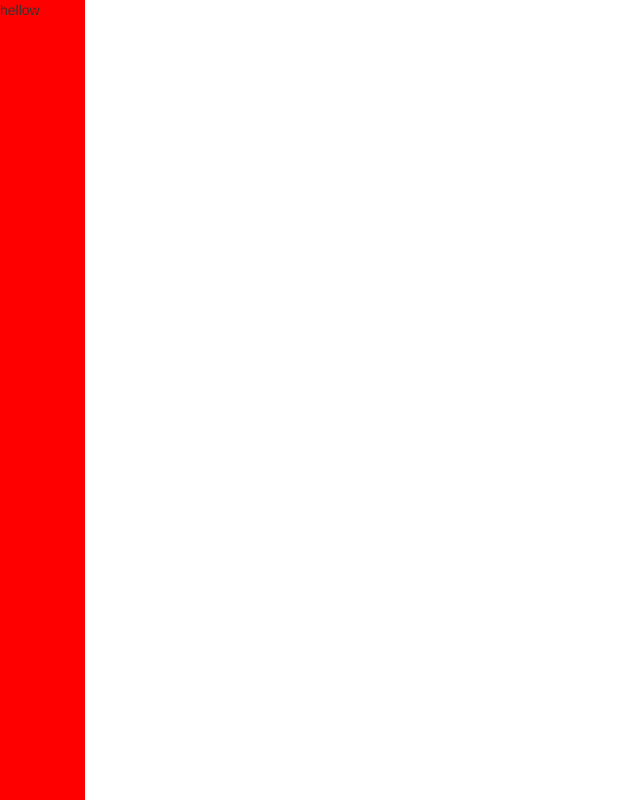
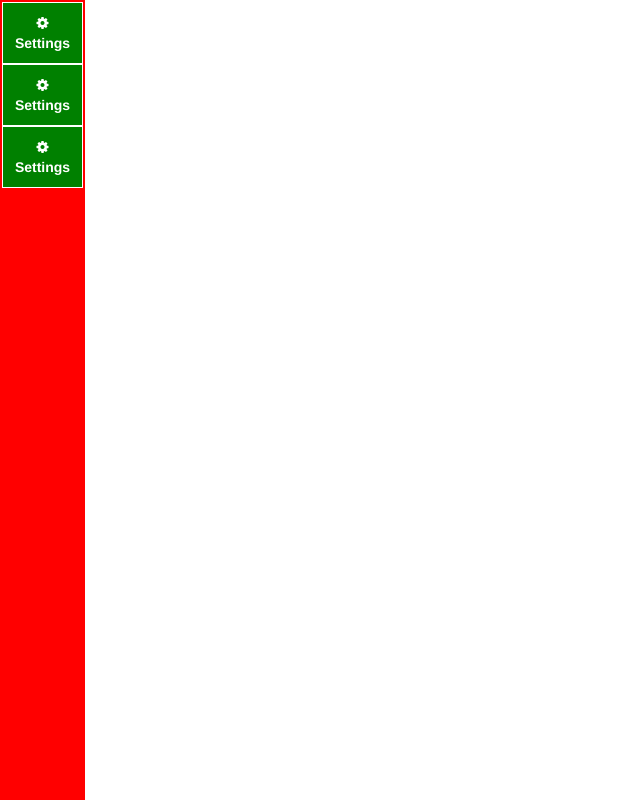
Before and after one commit to sajibremix/PHP-Section, a PHP site: page /pulse-funnel/left_screen_hover_show_menu.php in a window 1280 px wide. Shown: the whole page, without its empty margins (0-640 px from the left). Run offline with PHP 8.4, Linux system fonts and the light colour scheme; some libraries are stand-ins or nearby versions.

Commit message:
left screen hover show menut finilize

```diff
--- a/left_screen_hover_show_menu.php
+++ b/left_screen_hover_show_menu.php
@@ -5,6 +5,7 @@
   <meta charset="utf-8">
   <meta name="viewport" content="width=device-width, initial-scale=1">
   <link rel="stylesheet" href="https://maxcdn.bootstrapcdn.com/bootstrap/3.4.0/css/bootstrap.min.css">
+  <link href="http://localhost/pulse-funnel/files/assets/global/plugins/font-awesome/css/font-awesome.min.css" rel="stylesheet" type="text/css" />
   <script src="https://ajax.googleapis.com/ajax/libs/jquery/3.3.1/jquery.min.js"></script>
   <script src="https://maxcdn.bootstrapcdn.com/bootstrap/3.4.0/js/bootstrap.min.js"></script>
 </head>
@@ -21,18 +22,41 @@
         top: 0;
         bottom: 0;
         overflow: hidden;
+        text-align: center;
         width: 0;
         background-color: red;
     }
     .side_floating_menu_panel.active{
         width: 85px;
+        padding: 2px;
+    }
+    .side_floating_menu_panel .single_menu{
+        padding-top: 10px;
+        padding-bottom: 10px;
+        background-color: green;
+        font-weight: 600;
+        color: white;
+        border: 1px solid white;
+        display: block;
+        text-decoration: none;
+        cursor: pointer;
     }
   </style>
 
   <div class="side_floating_menu_panel active">
-    hellow
+    <a class="single_menu">
+      <i class="fa fa-cog"></i><br>
+      Settings
+    </a>
+    <a class="single_menu">
+      <i class="fa fa-cog"></i><br>
+      Settings
+    </a>
+    <a class="single_menu">
+      <i class="fa fa-cog"></i><br>
+      Settings
+    </a>
   </div>
-
   <script type="text/javascript">
     $(document).on("mouseover", function(e){
         if(e.pageX <= 100)
@@ -47,6 +71,14 @@
             }
         }
     });
+    $(document).mouseup(function(e)
+    {
+        var container = $(".side_floating_menu_panel");
+        if (!container.is(e.target) && container.has(e.target).length === 0)
+        {
+            container.removeClass('active');
+        }
+    });
   </script>
 </body>
 </html>
```
